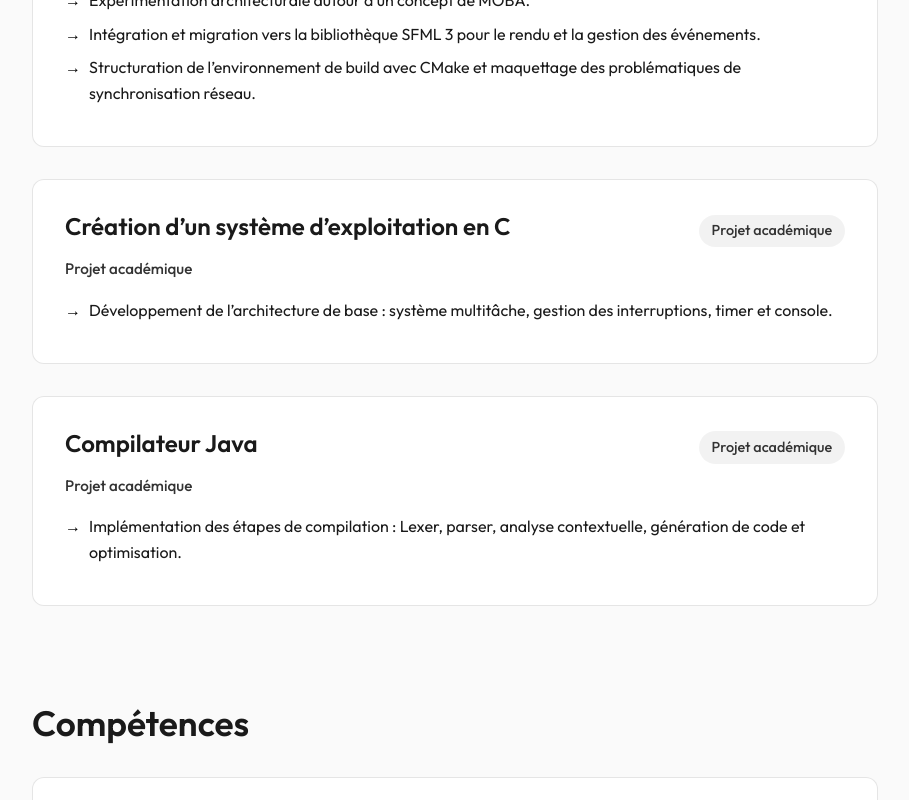
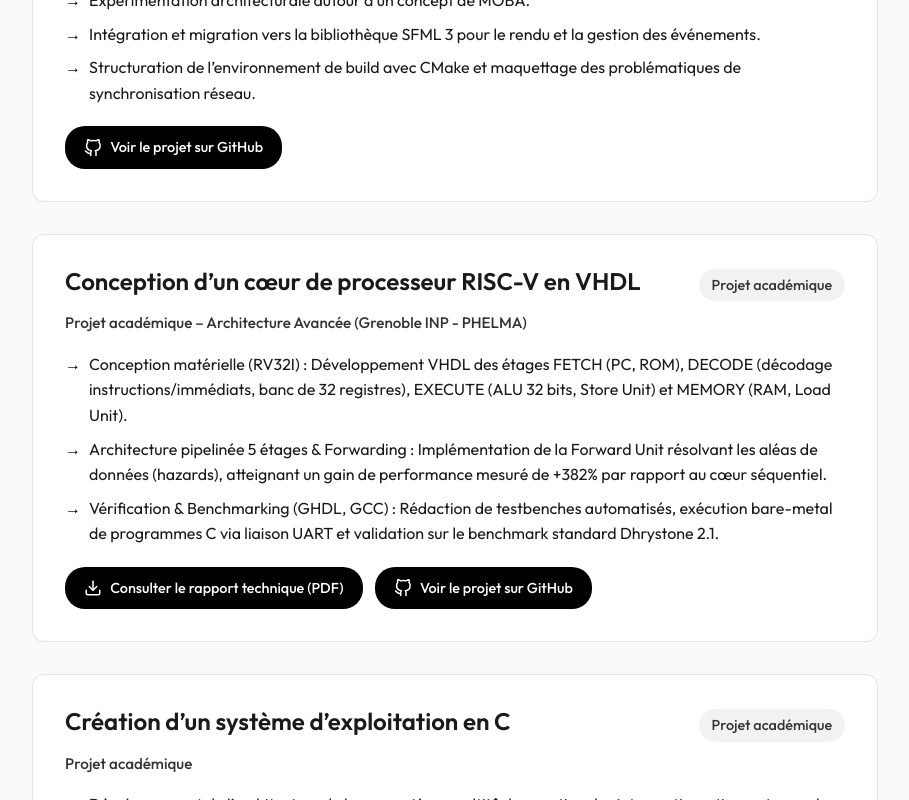
Before and after one commit to Tan9uyyy/vitrine_web, a React (Vite) app: page / in a window 1280 px wide. Shown: the part 1200-2000 px from the top of the page, without its empty margins (338-1247 px from the left). Built offline with nearby package versions, Linux system fonts and the light colour scheme.

Commit message:
add riscv experience and kicad skill

```diff
--- a/src/components/ExperienceProjects.jsx
+++ b/src/components/ExperienceProjects.jsx
@@ -1,4 +1,4 @@
-import React, { useState } from 'react';
+import { useState } from 'react';
 
 function ExperienceProjects({ lang }) {
   const [hoverImage, setHoverImage] = useState(null);
@@ -49,7 +49,33 @@ function ExperienceProjects({ lang }) {
             "Expérimentation architecturale autour d’un concept de MOBA.",
             "Intégration et migration vers la bibliothèque SFML 3 pour le rendu et la gestion des événements.",
             "Structuration de l’environnement de build avec CMake et maquettage des problématiques de synchronisation réseau."
-          ]
+          ],
+          image: `${import.meta.env.BASE_URL}assets/gif/lol.gif`,
+          link: "https://github.com/Tan9uyyy/MiniLeagueOfLegends",
+          github: {
+            url: "https://github.com/Tan9uyyy/MiniLeagueOfLegends",
+            label: "Voir le projet sur GitHub"
+          }
+        },
+        {
+          title: "Conception d’un cœur de processeur RISC-V en VHDL",
+          subtitle: "Projet académique – Architecture Avancée (Grenoble INP - PHELMA)",
+          date: "Projet académique",
+          bullets: [
+            "Conception matérielle (RV32I) : Développement VHDL des étages FETCH (PC, ROM), DECODE (décodage instructions/immédiats, banc de 32 registres), EXECUTE (ALU 32 bits, Store Unit) et MEMORY (RAM, Load Unit).",
+            "Architecture pipelinée 5 étages & Forwarding : Implémentation de la Forward Unit résolvant les aléas de données (hazards), atteignant un gain de performance mesuré de +382% par rapport au cœur séquentiel.",
+            "Vérification & Benchmarking (GHDL, GCC) : Rédaction de testbenches automatisés, exécution bare-metal de programmes C via liaison UART et validation sur le benchmark standard Dhrystone 2.1."
+          ],
+          report: {
+            url: `${import.meta.env.BASE_URL}assets/rapportRiscv.pdf`,
+            label: "Consulter le rapport technique (PDF)"
+          },
+          github: {
+            url: "https://github.com/Tan9uyyy/RISC-V-Core",
+            label: "Voir le projet sur GitHub"
+          },
+          link: "https://github.com/Tan9uyyy/RISC-V-Core",
+          image: `${import.meta.env.BASE_URL}assets/gif/riscv.gif`
         },
         {
           title: "Création d’un système d’exploitation en C",
@@ -97,7 +123,33 @@ function ExperienceProjects({ lang }) {
             "Architectural experimentation around a MOBA concept.",
             "Integration and migration to the SFML 3 library for rendering and event handling.",
             "Structuring the build environment with CMake and prototyping network synchronization challenges."
-          ]
+          ],
+          image: `${import.meta.env.BASE_URL}assets/gif/lol.gif`,
+          link: "https://github.com/Tan9uyyy/MiniLeagueOfLegends",
+          github: {
+            url: "https://github.com/Tan9uyyy/MiniLeagueOfLegends",
+            label: "View project on GitHub"
+          }
+        },
+        {
+          title: "RISC-V Processor Core Design in VHDL",
+          subtitle: "Academic Project – Advanced Architecture (Grenoble INP - PHELMA)",
+          date: "Academic Project",
+          bullets: [
+            "Hardware RTL Design (RV32I): VHDL development of FETCH (PC, ROM), DECODE (instruction/immediate decoding, 32-register file), EXECUTE (32-bit ALU, Store Unit), and MEMORY stages (RAM, Load Unit).",
+            "5-Stage Pipeline & Data Forwarding: Implementation of the Forward Unit to eliminate data hazards, achieving a measured +382% performance gain over the sequential core baseline.",
+            "Verification & Benchmarking (GHDL, GCC): Automated testbenches, bare-metal C cross-compilation with UART serial output, and full validation on the standard Dhrystone 2.1 benchmark."
+          ],
+          report: {
+            url: `${import.meta.env.BASE_URL}assets/rapportRiscv.pdf`,
+            label: "Download Technical Report (PDF)"
+          },
+          github: {
+            url: "https://github.com/Tan9uyyy/RISC-V-Core",
+            label: "View project on GitHub"
+          },
+          link: "https://github.com/Tan9uyyy/RISC-V-Core",
+          image: `${import.meta.env.BASE_URL}assets/gif/riscv.gif`
         },
         {
           title: "Operating System Creation in C",
@@ -127,10 +179,25 @@ function ExperienceProjects({ lang }) {
         <div
           className="card"
           key={i}
+          onClick={() => {
+            if (proj.link) {
+              const selection = window.getSelection();
+              if (selection && selection.toString().length > 0) return;
+              window.open(proj.link, '_blank', 'noopener,noreferrer');
+            }
+          }}
+          onKeyDown={(e) => {
+            if (proj.link && (e.key === 'Enter' || e.key === ' ')) {
+              e.preventDefault();
+              window.open(proj.link, '_blank', 'noopener,noreferrer');
+            }
+          }}
+          tabIndex={proj.link ? 0 : undefined}
+          role={proj.link ? 'link' : undefined}
           onMouseEnter={() => proj.image && setHoverImage(proj.image)}
           onMouseLeave={() => setHoverImage(null)}
           onMouseMove={(e) => proj.image && handleMouseMove(e)}
-          style={{ cursor: proj.image ? 'pointer' : 'default' }}
+          style={{ cursor: proj.link || proj.image ? 'pointer' : 'default' }}
         >
           <div className="card-header">
             <div>
@@ -147,8 +214,9 @@ function ExperienceProjects({ lang }) {
               ))}
             </ul>
           )}
+          {(proj.report || proj.github) && (
+            <div style={{ marginTop: '1.25rem', display: 'flex', flexWrap: 'wrap', gap: '0.75rem' }}>
               {proj.report && (
-            <div style={{ marginTop: '1.25rem' }}>
                 <a
                   href={proj.report.url}
                   target="_blank"
@@ -163,6 +231,21 @@ function ExperienceProjects({ lang }) {
                   </svg>
                   <span>{proj.report.label}</span>
                 </a>
+              )}
+              {proj.github && (
+                <a
+                  href={proj.github.url}
+                  target="_blank"
+                  rel="noopener noreferrer"
+                  className="btn-report-download"
+                  onClick={(e) => e.stopPropagation()}
+                >
+                  <svg width="18" height="18" viewBox="0 0 24 24" fill="none" stroke="currentColor" strokeWidth="2" strokeLinecap="round" strokeLinejoin="round" style={{ flexShrink: 0 }}>
+                    <path d="M9 19c-5 1.5-5-2.5-7-3m14 6v-3.87a3.37 3.37 0 0 0-.94-2.61c3.14-.35 6.44-1.54 6.44-7A5.44 5.44 0 0 0 20 4.77 5.07 5.07 0 0 0 19.91 1S18.73.65 16 2.48a13.38 13.38 0 0 0-7 0C6.27.65 5.09 1 5.09 1A5.07 5.07 0 0 0 5 4.77a5.44 5.44 0 0 0-1.5 3.78c0 5.42 3.3 6.61 6.44 7A3.37 3.37 0 0 0 9 18.13V22" />
+                  </svg>
+                  <span>{proj.github.label}</span>
+                </a>
+              )}
             </div>
           )}
         </div>
--- a/src/components/Skills.jsx
+++ b/src/components/Skills.jsx
@@ -15,7 +15,7 @@ function Skills({ lang }) {
         },
         {
           name: "Conception de circuits intégrés",
-          skills: ["VHDL", "Verilog", "ModelSim", "Vivado"]
+          skills: ["VHDL", "Verilog", "ModelSim", "Vivado", "KiCad"]
         },
         {
           name: "Outils & Environnements",
@@ -44,7 +44,7 @@ function Skills({ lang }) {
         },
         {
           name: "Digital integrated circuit design",
-          skills: ["VHDL", "Verilog", "ModelSim", "Vivado"]
+          skills: ["VHDL", "Verilog", "ModelSim", "Vivado", "KiCad"]
         },
         {
           name: "Tools & environments",
```
Lines whose indentation alone changed are shown as unchanged.
